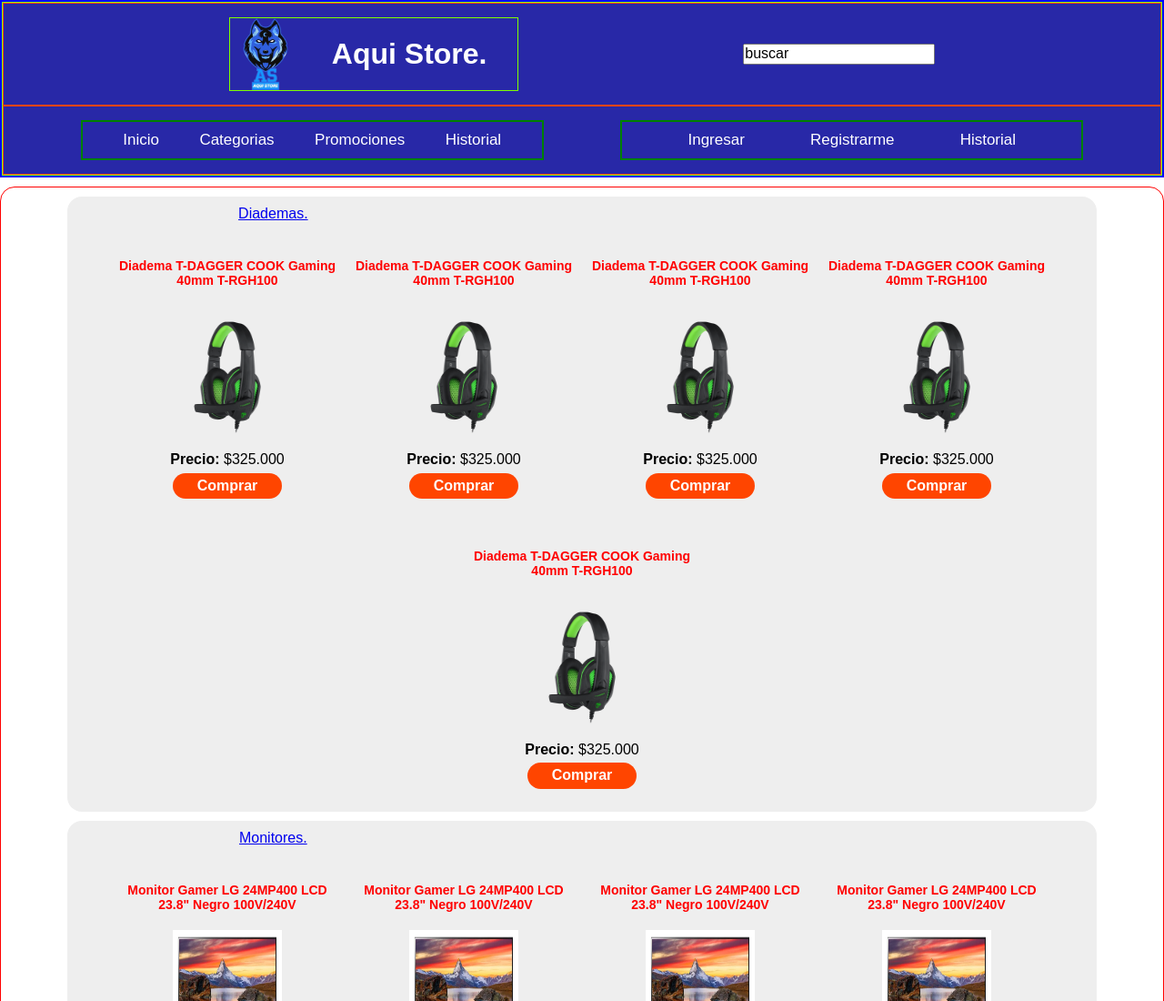
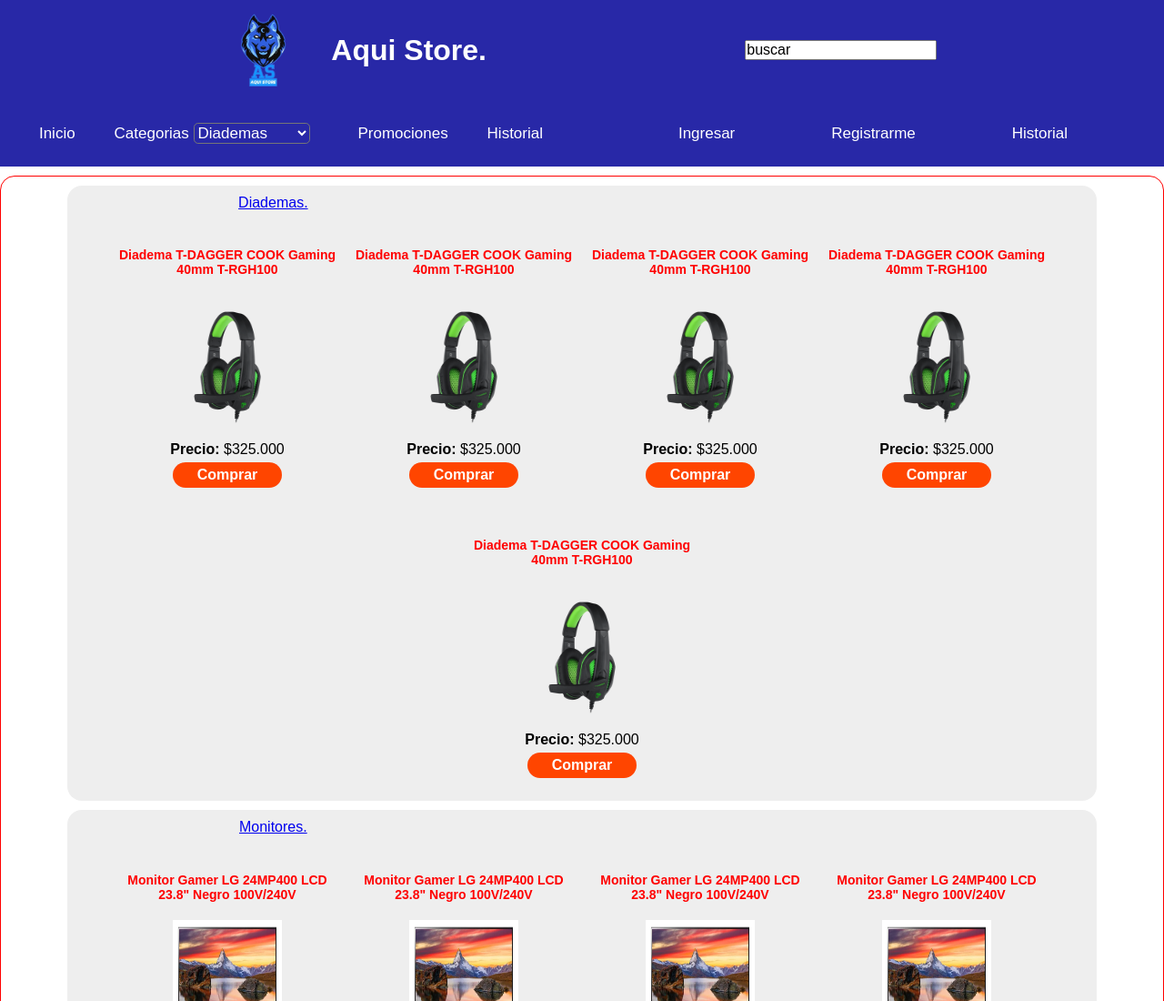
Before and after one commit to DevCarlosJGonzalezC/proyecto-1, a plain HTML site: page index.html in a window 1280 px wide. Shown: the top 1100 px of the page at 91% size. Drawn offline with Linux system fonts and the light colour scheme.

Commit message:
Agregando estilos a las categorias y productos

```diff
--- a/assets/css/03-nav.css
+++ b/assets/css/03-nav.css
@@ -9,19 +9,16 @@
 
 .header{
     background-color: rgb(40, 40, 167);
-    border: 2px solid blue;
 }
 
 .container {
     display: block;
     width: 100%;
     height: 20%;
-    border: 1px solid chartreuse;
 }
 
 .nav{
     width: 60%;
-    border: 2px solid red;
 }
 
 .navSeccion1{
@@ -29,14 +26,12 @@
     justify-content: space-evenly;
     align-items: center;
     padding: 15px 0;
-    border: 1px solid orangered;
 }
 
 .logo {
     display: flex;
     width: 25%;
     height: 5%;
-    border: 1px solid chartreuse;
 }
 
 .logo img{
@@ -55,16 +50,14 @@
     justify-content: space-evenly;
     align-items: center;
     padding: 15px 0;
-    border: 1px solid orangered;
 }
 
 .nav-1{
-    width: 40%;
-    border: 2px solid green;
+    width: 50%;
 }
+
 .nav-2{
     width: 40%;
-    border: 2px solid green;
 }
 
 .nav-item{
@@ -97,3 +90,15 @@
 .nav-link a:hover{
     color: black;
 }
+
+#categorias{
+    margin-right: 10px;
+    border-radius: .3rem;
+    outline: none;
+    color: white;
+    background-color: transparent;
+}
+
+#categorias-item{
+    color: black;
+}
--- a/index.html
+++ b/index.html
@@ -31,7 +31,17 @@
                     <nav>
                         <ul class="nav-item">
                             <li class="nav-link ocultar"><a href="#">Inicio</a></li>
-                            <li class="nav-link ocultar"><a href="#">Categorias</a></li>
+                            <li class="nav-link ocultar">
+                                <a href="#">Categorias
+                                <select name="categorias" id="categorias">
+                                    <option id="categorias-item" value="Diademas">Diademas</option>
+                                    <option id="categorias-item" value="Monitores">Monitores</option>
+                                    <option id="categorias-item" value="Mouse">Mouse</option>
+                                    <option id="categorias-item" value="Teclados">Teclados</option>
+                                    <option id="categorias-item" value="Sillas Gamers">Sillas Gamers</option>
+                                    <option id="categorias-item" value="Pc o Torre.">Pc o Torre.</option>
+                                </select>
+                            </a></li>
                             <li class="nav-link ocultar"><a href="#">Promociones</a></li>
                             <li class="nav-link ocultar"><a href="#">Historial</a></li>
                         </ul>
```
